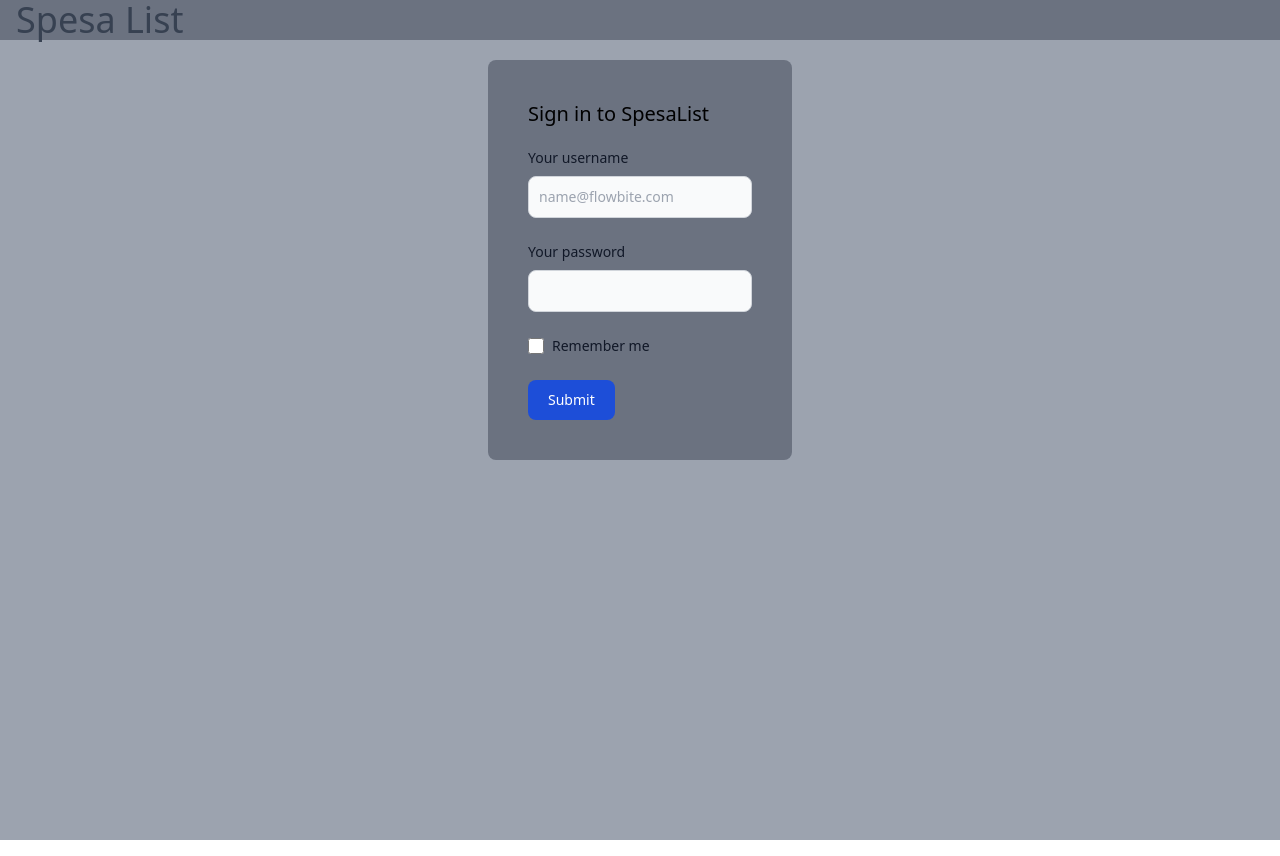
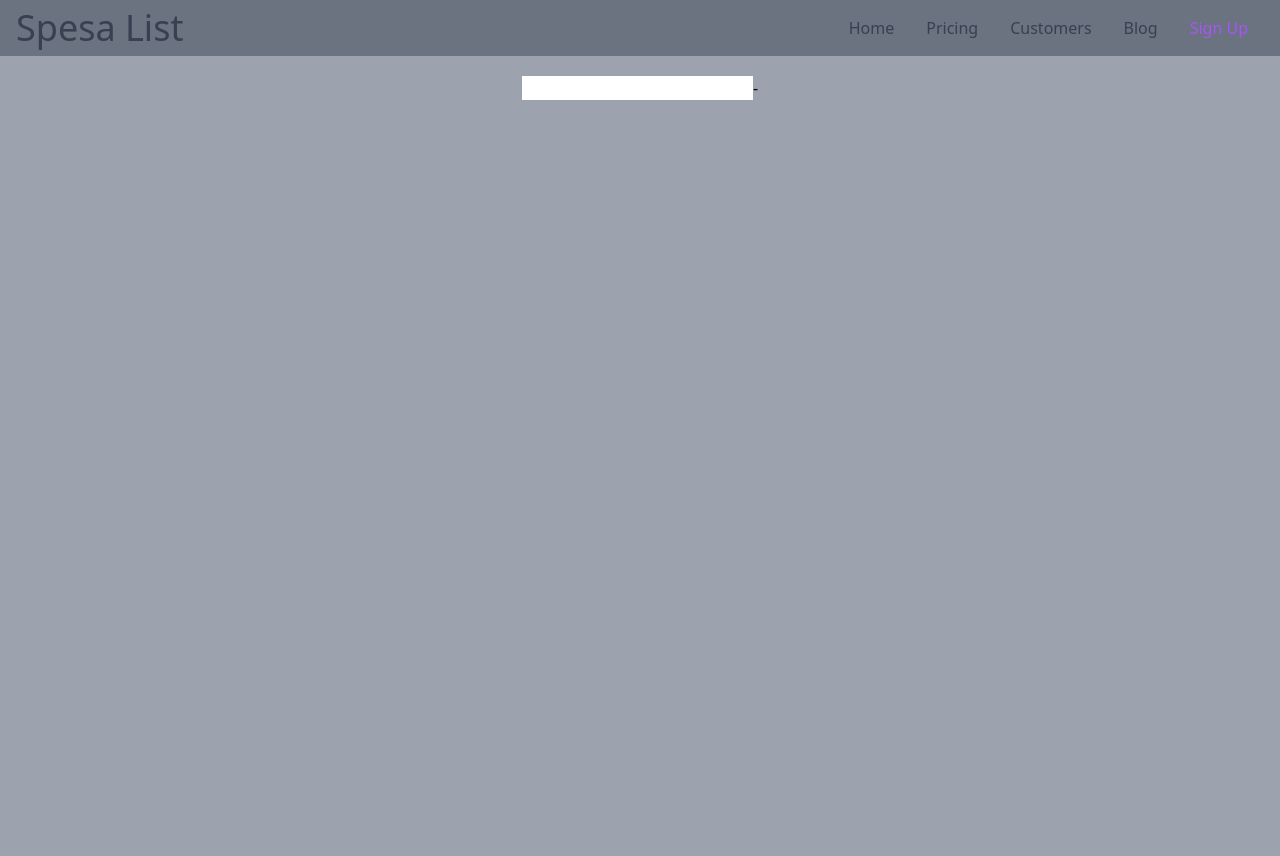
Before and after one commit to Tocco17/SpesaKist, a Vue app: page / in a window 1280 px wide. Before the commit this address led to /login. Built offline with nearby package versions, Linux system fonts and the light colour scheme.

Commit message:
Added local storage

```diff
--- a/src/App.vue
+++ b/src/App.vue
@@ -11,7 +11,7 @@
   },
   setup() {
     const authStore = useAuthStore();
-    // authStore.isLogged = true;
+    authStore.isLogged = true;
     return {
       authStore
     }
--- a/src/stores/authStore.js
+++ b/src/stores/authStore.js
@@ -1,15 +1,24 @@
 import { defineStore } from 'pinia'
 
 export const useAuthStore = defineStore('auth', {
-  state: () => ({
-    isLogged: false,
-  }),
-  actions: {
-    login(username, password) {
-      return new Promise((resolve, reject) => {
-        this.isLogged = true;
-        resolve(true);
-      });
+    state: () => {
+        let isLogged = !!localStorage.getItem('auth')
+        return {
+            isLogged
+        }
+    },
+    actions: {
+        login(username, password, inLocalStorage) {
+            if (inLocalStorage)
+                localStorage.setItem('auth', { username, password })
+
+            return new Promise((resolve, reject) => {
+                this.isLogged = true;
+                resolve(true);
+            });
+        },
+        isSavedInLocalStorage() {
+
+        },
     }
-  }
 })
--- /dev/null
+++ b/src/stores/localStorageStore.js
@@ -0,0 +1,20 @@
+import { defineStore } from 'pinia'
+
+export const useLocalStorageStore = defineStore('localStorage', {
+    actions: {
+        read(key) {
+            return localStorage.getItem(key);
+        },
+        write(toBeSaved) {
+            for (key in toBeSaved) {
+                this.write(key, toBeSaved[key])
+            }
+        },
+        write(key, value) {
+            localStorage.setItem(key, value)
+        },
+        isStored(key) {
+            return !!this.read(key)
+        },
+    }
+})
--- a/src/views/Login.vue
+++ b/src/views/Login.vue
@@ -6,7 +6,8 @@
   data() {
     return {
       username: "",
-      password: ""
+      password: "",
+      remember: false
     }
   },
   setup() {
@@ -17,7 +18,7 @@
   },
   methods: {
     async login() {
-      const result = await this.authStore.login(this.username, this.password);
+      const result = await this.authStore.login(this.username, this.password, this.remember);
       if (result) {
         this.$router.push("/");
       }
@@ -62,7 +63,7 @@
       <!--//REMEMBER ME-->
       <div class="flex items-start mb-6">
         <div class="flex items-center h-5">
-          <input id="remember" type="checkbox" value=""
+          <input id="remember" type="checkbox" v-model="remember"
             class="w-4 h-4 bg-gray-50 rounded border border-gray-300 focus:ring-3 focus:ring-blue-300 dark:bg-gray-700 dark:border-gray-600 dark:focus:ring-blue-600 dark:ring-offset-gray-800" />
         </div>
         <label for="remember" class="ml-2 text-sm font-medium text-gray-900 dark:text-gray-300">Remember me</label>
```
